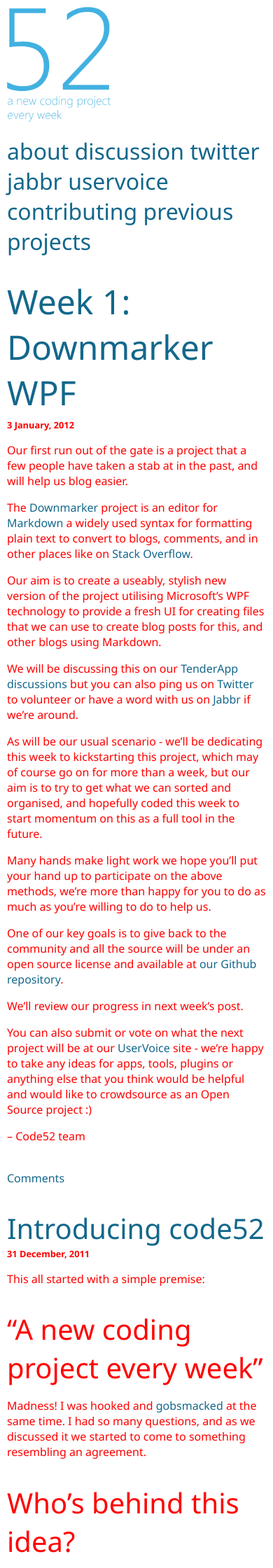
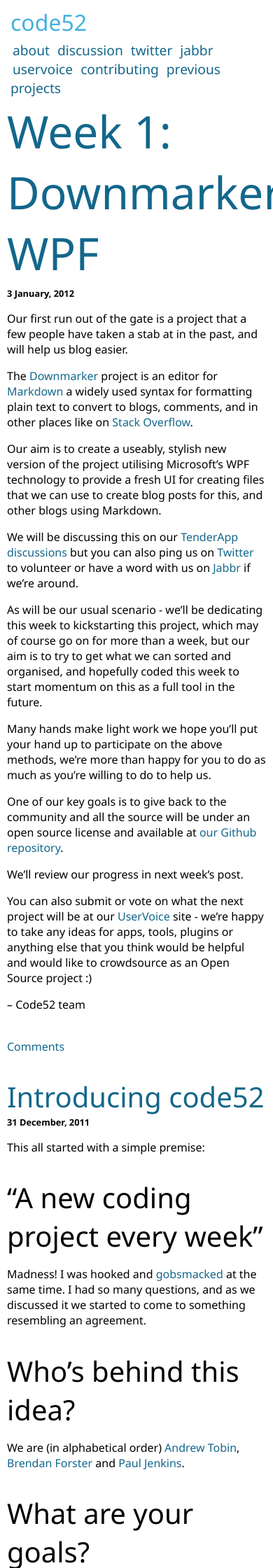
Before and after one commit to Code52/code52.github.com, a Jekyll site: the page built from index.md, in a window 390 px wide. Shown: the top 2240 px of the page at 70% size. Built offline with Jekyll 4.4.1, drawn with Linux system fonts in a browser that asks for light colours; Markdown is read by kramdown in place of the engine named in the settings; comment, search, counter and statistics services are not loaded.

Commit message:
simpler style for narrower browser

```diff
--- a/_layouts/layout.html
+++ b/_layouts/layout.html
@@ -13,9 +13,11 @@
 	<body>
 		<div id="container">
 			<div id="side">
-				<a href="/" id="homelink" title="home" alt="home"><img src="/img/logo.png" alt="Code 52 - a new coding project every week" /></a>
+				<a href="/" id="home" title="home" alt="home"><img src="/img/logo.png" alt="Code 52 - a new coding project every week" /></a>
+				<div id="hometext"><a href="/" >code52</a></div>
 				<div class="section">
 					<ul>
+
 						<li><a href="/about.html">about</a></li>
 						<li><a href="http://talk.code52.org/">discussion</a></li>
 						<li><a href="http://twitter.com/code_52">twitter</a></li>
--- a/css/style.css
+++ b/css/style.css
@@ -13,7 +13,7 @@
 }
 h1
 {
-	font-size: 3em;
+	font-size: 4em;
 }
 h2
 {
@@ -49,7 +49,8 @@
 	margin-left:10px;
 	list-style-type:circle;
 }
-#homelink:hover
+#hometext a { font-size: 2em; margin-left: 5px; margin-right:10px; display: none; color: #41B1E1; font-weight: normal;  }
+#home:hover
 {
 	background:none;
 }
@@ -90,27 +91,15 @@
 }
 
 /* min-device-width: 800px instead? */
-/* TODO: remove blue and red colours once happy with layouts */
 @media screen and (max-width:900px)
 {
-	body { width:auto; margin:10px; color: blue; }
+	body { width:auto; margin:10px; }
 	#content { width : 100%; }
 	#side { float:none; width:100%; margin-left:0px; }
-	#side .section { margin-top:0; float: right; }
-	#side ul { font-size:1em; padding:0px; margin:0px; margin-top:20px; margin-right: 20px;}
-	#side li {  }
-	#homelink { float:left; }
-	#homelink img { margin-left: auto; margin-right:auto; }
-	#content { float: left; }
+	#side .section { margin-top:0; margin-right: 30px; }
+	#side .section ul { font-size:1.2em; padding:0px; margin:5px; }
+	#side li { display: inline; margin-left:3px; margin-right: 3px; font-weight: normal; }
+	#home { display: none;  }
+	#hometext a { display: inline;  }
+	h1 { margin-top: -0px;}
 }
-
-@media screen and (max-width:480px)
-{
-	body { width:auto; margin:10px; color: red; }
-	#content { width : 100%; }
-	#side { float:none; width:100%; margin-left:0px; }
-	#side .section { margin-top:0; }
-	#side ul { font-size:1em; padding:0px; margin:0px; margin-top:20px;}
-	#side li { display:inline; }
-	#homelink img { max-width:40%; margin-left: auto; margin-right: auto; }
-}
```
Also changed, not shown: 8 other files.
